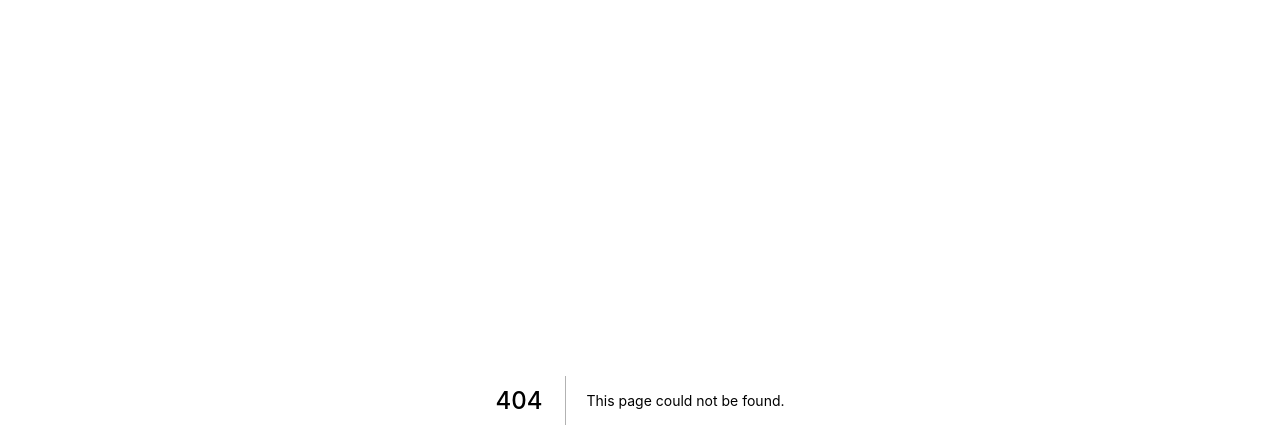
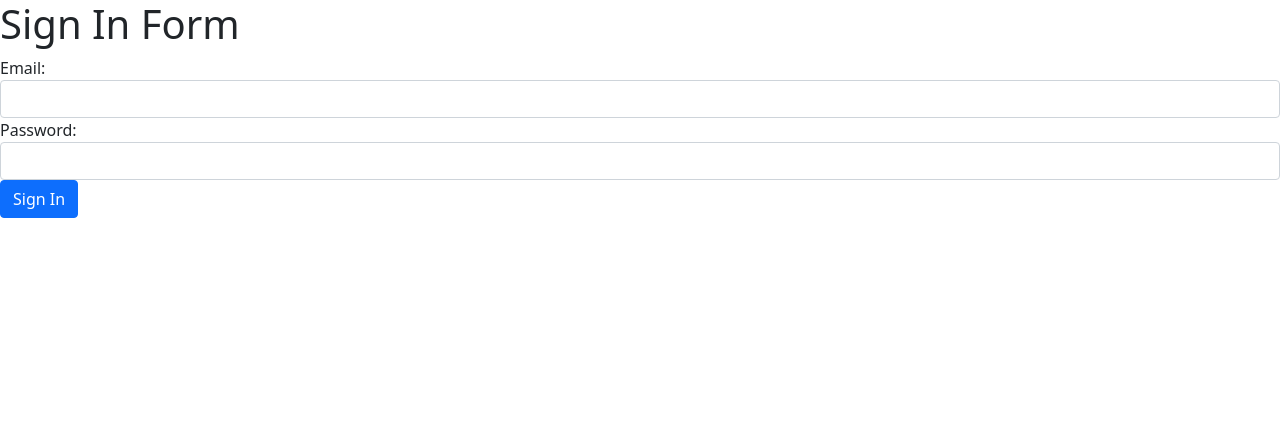
Before and after one commit to mdabdulripon/nodejs-microservices, a Next.js app in the folder client/: page /auth/signin in a window 1280 px wide. Before the commit this address had no page. Shown: the top 448 px of the page. Built offline with nearby package versions, Linux system fonts and the light colour scheme.

Commit message:
feat(add signin page)

```diff
--- a/client/pages/auth/signup.js
+++ b/client/pages/auth/signin.js
@@ -2,12 +2,12 @@ import { useState } from "react"
 import UseRequest from './../../hooks/use-request';
 import Router from 'next/router';
 
-export default function SignUP() {
+export default function SignIn() {
 
     const [email, setEmail] = useState('');
     const [password, setPassword] = useState('');
     const { doRequest, errors } = UseRequest({
-        url: '/api/users/signUp',
+        url: '/api/users/signIn',
         method: 'post',
         body: {email, password},
         onSuccess: () => Router.push('/')
@@ -20,7 +20,7 @@ export default function SignUP() {
 
     return (
         <form onSubmit={onSubmit}>
-            <h1>Sign Up Form</h1>
+            <h1>Sign In Form</h1>
             <div className="form-group">
                 <label>Email:</label>
                 <input
@@ -39,7 +39,7 @@ export default function SignUP() {
 
             {errors}
 
-            <button className="btn btn-primary">Sign Up</button>
+            <button className="btn btn-primary">Sign In</button>
         </form>
     )
 }
```
Also changed, not shown: client/pages/index.js (+7 -2 lines), 1 other file (tests, documents, lock files or other folders).
